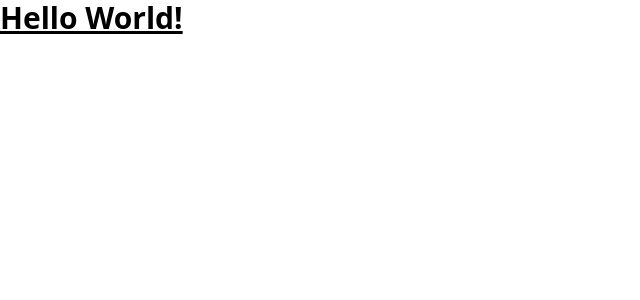
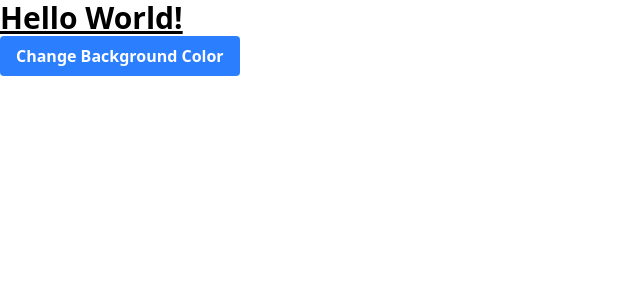
Before and after one commit to goncaloadolfo/truthmosphere, a React (Vite) app in the folder truthmosphere/: page / in a window 1280 px wide. Shown: the top 300 px of the page, without its empty margins (0-640 px from the left). Built offline with nearby package versions, Linux system fonts and the light colour scheme.

Commit message:
feat: setup webextension polyfill and basic usage
Co-authored-by: Goncalo Adolfo <goncalo.adolfo@unbabel.com>

```diff
--- a/truthmosphere/package.json
+++ b/truthmosphere/package.json
@@ -12,12 +12,14 @@
     "@tailwindcss/vite": "^4.1.3",
     "react": "^18.0.0",
     "react-dom": "^18.0.0",
-    "tailwindcss": "^4.1.3"
+    "tailwindcss": "^4.1.3",
+    "webextension-polyfill": "^0.12.0"
   },
   "devDependencies": {
     "@crxjs/vite-plugin": "^2.0.0-beta.32",
     "@types/react": "^18.0.0",
     "@types/react-dom": "^18.0.0",
+    "@types/webextension-polyfill": "^0.12.3",
     "@vitejs/plugin-react": "^1.3.0",
     "typescript": "^4.6.3",
     "vite": "^5.4.6"
--- a/truthmosphere/src/App.tsx
+++ b/truthmosphere/src/App.tsx
@@ -1,7 +1,29 @@
+import browser from 'webextension-polyfill';
+
 function App() {
+
+  const updateBackgroundColor = async () => {
+    let tabs = await browser.tabs.query({ active: true, currentWindow: true });
+    let currentTabId = tabs?.[0].id;
+
+    if (currentTabId) {
+      await browser.scripting.executeScript({
+        target: { tabId: currentTabId },
+        func: () => {
+          document.body.style.backgroundColor = 'lightblue';
+        }
+      });
+    }
+  }
+
   return (
-    <div className="text-3xl font-bold underline">
-      Hello World!
+    <div>
+      <div className="text-3xl font-bold underline">
+        Hello World!
+      </div>
+      <button onClick={updateBackgroundColor} className="bg-blue-500 hover:bg-blue-700 text-white font-bold py-2 px-4 rounded">
+        Change Background Color
+      </button>
     </div>
   )
 }
--- a/truthmosphere/tsconfig.json
+++ b/truthmosphere/tsconfig.json
@@ -10,7 +10,7 @@
     "strict": true,
     "forceConsistentCasingInFileNames": true,
     "module": "ESNext",
-    "moduleResolution": "bundler",
+    "moduleResolution": "node",
     "resolveJsonModule": true,
     "isolatedModules": true,
     "noEmit": true,
```
Also changed, not shown: truthmosphere/manifest.json, 1 other file (tests, documents, lock files or other folders).
